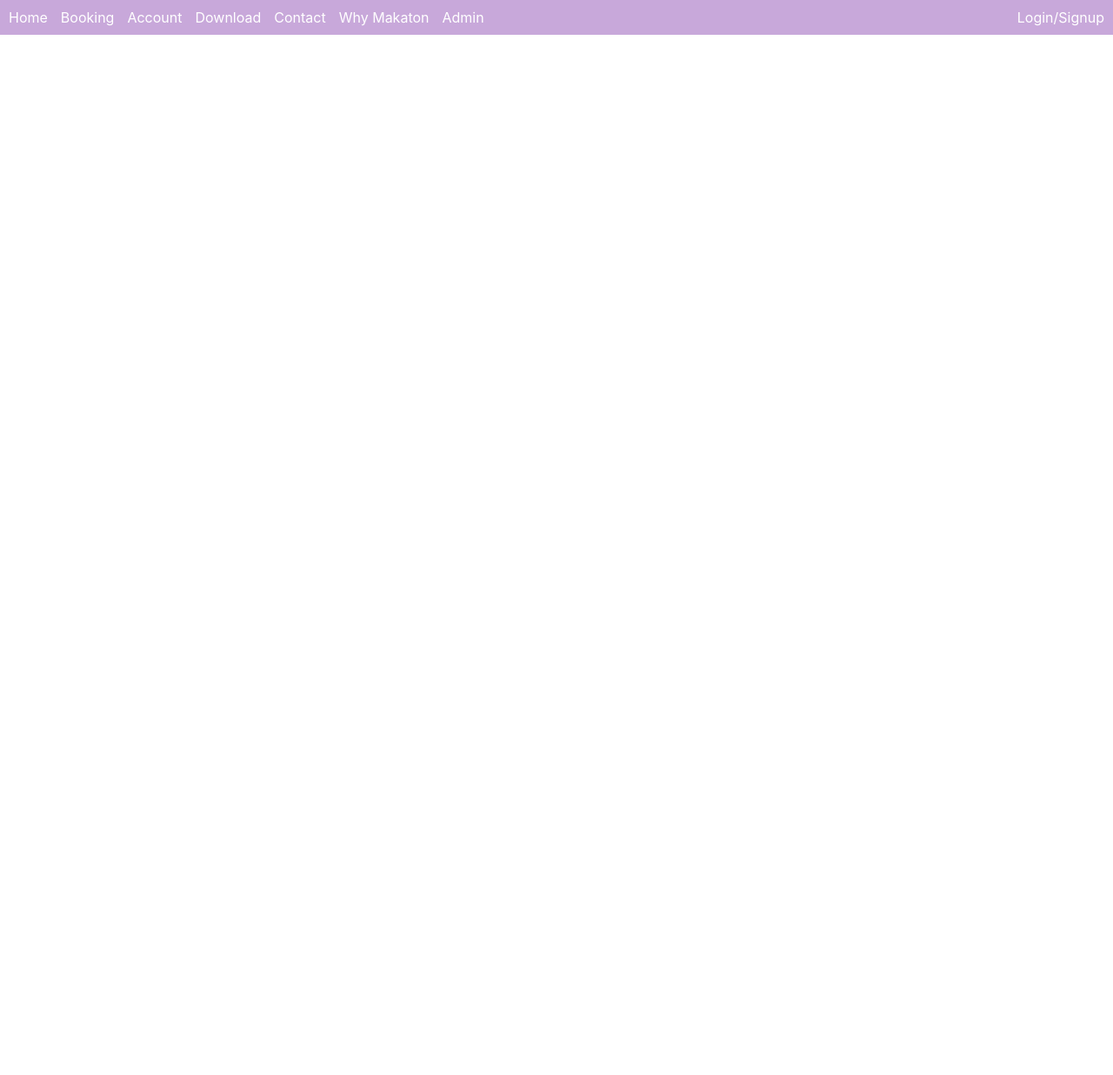
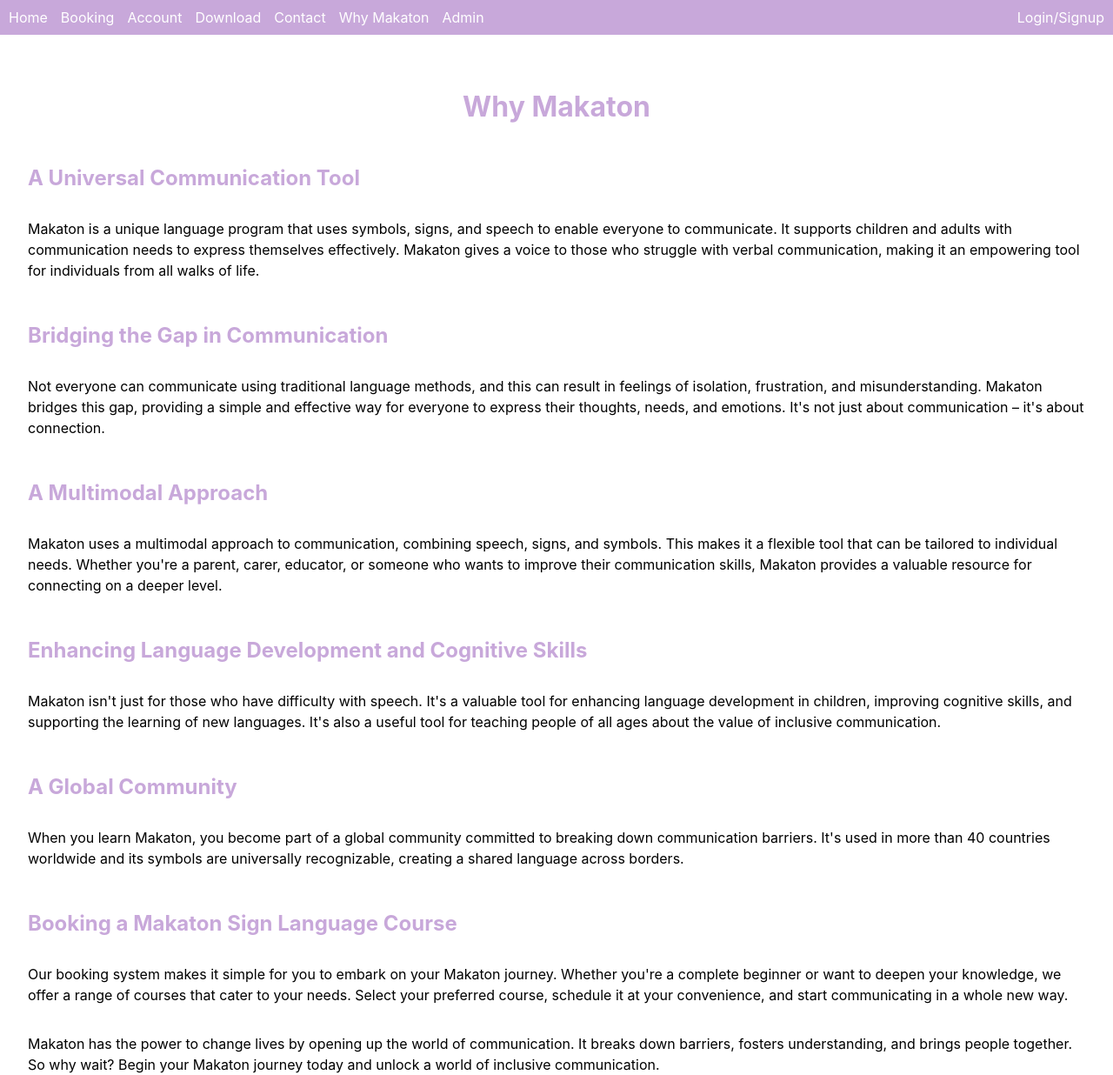
Before and after one commit to lukaszpatalas/booking-system, a React (Create React App) app: page /why-makaton in a window 1280 px wide. Shown: the whole page at 87% size. Before the commit the page ends 800 px from the top, so only its background shows below. Built offline with nearby package versions, Linux system fonts and the light colour scheme.

Commit message:
Add WhyMakaton and Home component

```diff
--- /dev/null
+++ b/src/components/Home/Home.css
@@ -0,0 +1,58 @@
+.home-grid {
+    display: grid;
+    grid-template-columns: repeat(auto-fill, minmax(200px, 1fr));
+    grid-gap: 20px;
+    padding: 20px;
+    justify-items: center;
+    align-items: center;
+    width: 70%;
+    margin: auto;
+}
+
+.home-grid-item {
+    border: 1px solid #c8a8da;
+    border-radius: 10px;
+    padding: 10px;
+    display: flex;
+    flex-direction: column;
+    justify-content: center;
+    align-items: center;
+    transition: background-color 0.3s ease;
+    text-decoration: none;
+    color: black;
+}
+
+.home-grid-item:hover {
+    background-color: #f3f3f3;
+}
+
+.home-grid-item img {
+    width: 120px;
+    height: 120px;
+    margin-bottom: 10px;
+    object-fit: cover;
+    border-radius: 50%;
+}
+
+.home-grid-item p {
+    margin-bottom: 1rem;
+    line-height: 1.5;
+    font-size: 1rem;
+    color: #000;
+    text-align: center;
+}
+
+@media (max-width: 768px) {
+    .home-grid {
+        width: 90%;
+    }
+
+    .home-grid-item img {
+        width: 100px;
+        height: 100px;
+    }
+
+    .home-grid-item p {
+        font-size: 0.9rem;
+    }
+}
--- a/src/components/Home/Home.js
+++ b/src/components/Home/Home.js
@@ -1,11 +1,30 @@
 import React from 'react';
 import Header from '../Header/Header';
+import { Link } from 'react-router-dom';
+import './Home.css';
 
 const Home = () => {
+  const links = [
+    { name: 'Account', to: '/account' },
+    { name: 'Admin', to: '/admin' },
+    { name: 'Booking', to: '/booking' },
+    { name: 'Contact', to: '/contact' },
+    { name: 'Download', to: '/download' },
+    { name: 'LoginSignup', to: '/login-signup' },
+    { name: 'WhyMakaton', to: '/why-makaton' },
+  ];
+
   return (
     <div>
       <Header />
-      {/* Other content for the Home page */}
+      <div className="home-grid">
+        {links.map(link => (
+          <Link to={link.to} className="home-grid-item" key={link.name}>
+            <img src="#" alt={`${link.name} icon`} /> {/* Placeholder image */}
+            <p>{link.name}</p>
+          </Link>
+        ))}
+      </div>
     </div>
   );
 };
--- /dev/null
+++ b/src/components/WhyMakaton/WhyMakaton.css
@@ -0,0 +1,46 @@
+.why-makaton-page {
+    display: grid;
+    grid-template-rows: 1fr;
+    height: 100vh;
+    padding: 2rem;
+}
+
+.why-makaton-page h1 {
+    margin-bottom: 1rem;
+    color: #c8a8da;
+    font-size: 2rem;
+    text-align: center;
+    padding-top: 10px;
+}
+
+.why-makaton-page h2 {
+    margin-top: 2rem;
+    margin-bottom: 1rem;
+    color: #c8a8da;
+    font-size: 1.5rem;
+}
+
+.why-makaton-page p {
+    margin-bottom: 1rem;
+    line-height: 1.5;
+    font-size: 1rem;
+    color: #000;
+}
+
+@media (max-width: 768px) {
+    .why-makaton-page {
+        padding: 1rem;
+    }
+
+    .why-makaton-page h1 {
+        font-size: 1.5rem;
+    }
+
+    .why-makaton-page h2 {
+        font-size: 1.2rem;
+    }
+
+    .why-makaton-page p {
+        font-size: 0.9rem;
+    }
+}
--- a/src/components/WhyMakaton/WhyMakaton.js
+++ b/src/components/WhyMakaton/WhyMakaton.js
@@ -1,9 +1,58 @@
 import React from 'react';
+import './WhyMakaton.css';
 
 const WhyMakaton = () => {
   return (
-    <div>
-      {/* Write content for WhyMakaton */}
+    <div className="why-makaton-page">
+      <h1>Why Makaton</h1>
+
+      <h2>A Universal Communication Tool</h2>
+      <p>
+        Makaton is a unique language program that uses symbols, signs, and speech to enable everyone to communicate.
+        It supports children and adults with communication needs to express themselves effectively. Makaton gives a
+        voice to those who struggle with verbal communication, making it an empowering tool for individuals from all walks of life.
+      </p>
+
+      <h2>Bridging the Gap in Communication</h2>
+      <p>
+        Not everyone can communicate using traditional language methods, and this can result in feelings of isolation,
+        frustration, and misunderstanding. Makaton bridges this gap, providing a simple and effective way for everyone to
+        express their thoughts, needs, and emotions. It's not just about communication – it's about connection.
+      </p>
+
+      <h2>A Multimodal Approach</h2>
+      <p>
+        Makaton uses a multimodal approach to communication, combining speech, signs, and symbols. This makes it a
+        flexible tool that can be tailored to individual needs. Whether you're a parent, carer, educator, or someone who wants
+        to improve their communication skills, Makaton provides a valuable resource for connecting on a deeper level.
+      </p>
+
+      <h2>Enhancing Language Development and Cognitive Skills</h2>
+      <p>
+        Makaton isn't just for those who have difficulty with speech. It's a valuable tool for enhancing language
+        development in children, improving cognitive skills, and supporting the learning of new languages. It's also a useful
+        tool for teaching people of all ages about the value of inclusive communication.
+      </p>
+
+      <h2>A Global Community</h2>
+      <p>
+        When you learn Makaton, you become part of a global community committed to breaking down communication barriers.
+        It's used in more than 40 countries worldwide and its symbols are universally recognizable, creating a shared language
+        across borders.
+      </p>
+
+      <h2>Booking a Makaton Sign Language Course</h2>
+      <p>
+        Our booking system makes it simple for you to embark on your Makaton journey. Whether you're a complete beginner
+        or want to deepen your knowledge, we offer a range of courses that cater to your needs. Select your preferred course,
+        schedule it at your convenience, and start communicating in a whole new way.
+      </p>
+
+      <p>
+        Makaton has the power to change lives by opening up the world of communication. It breaks down barriers, fosters
+        understanding, and brings people together. So why wait? Begin your Makaton journey today and unlock a world of
+        inclusive communication.
+      </p>
     </div>
   );
 };
```
